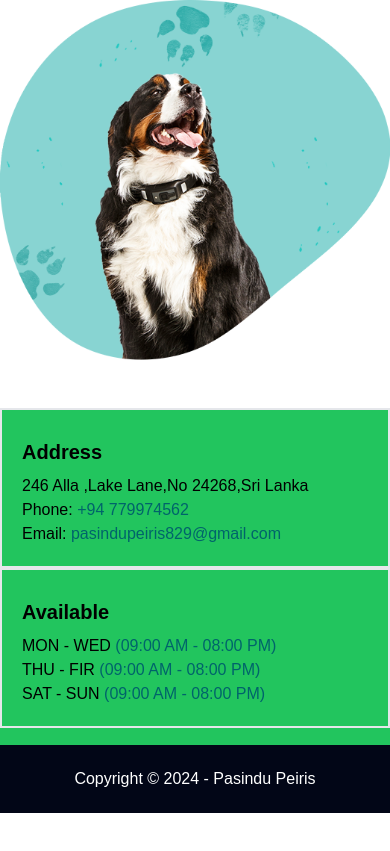
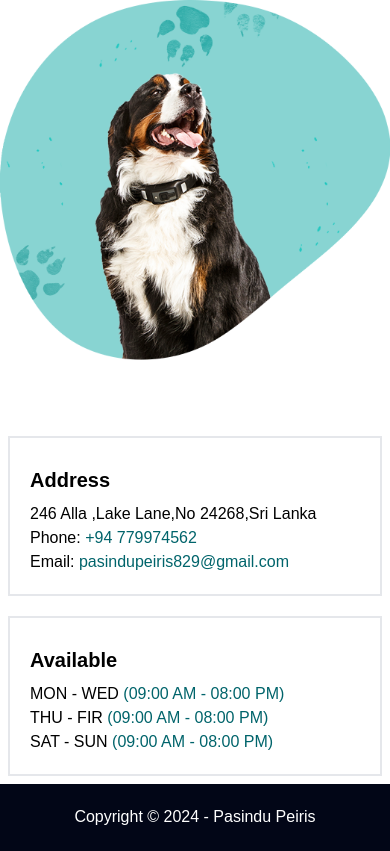
Before and after one commit to Pasindu-Peiris/tailwind-css-mobile-responsive, a React (Create React App) app in the folder client/: page / in a window 390 px wide. Shown: the part 3814-4665 px from the top of the page. Before the commit the page ends 4627 px from the top, so only its background shows below. Built offline with nearby package versions, Linux system fonts and the light colour scheme.

Commit message:
Update Homesection6.jsx

```diff
--- a/client/src/pages/Homesection6.jsx
+++ b/client/src/pages/Homesection6.jsx
@@ -2,9 +2,9 @@ import React from 'react'
 
 const Homesection6 = () => {
   return (
-    <div className=' w-[100%] h-[40vh] md:h-[auto] sm:h-[auto] sm:mb-10 sm:mt-12 xsm:bg-green-500 md:mb-5 xsm:mt-12 xl:flex md:grid xl:flex-row  md:flex-col sm:grid sm:flex-col md:gap-4 sm:gap-4 justify-center items-center '>
+    <div className=' w-[100%] h-[40vh] md:h-[auto] sm:h-[auto] sm:p-2 xsm:p-2 xsm:h-[auto] sm:mb-10 sm:mt-12 xsm:gap-5 xsm:gid xsm:flex-col md:mb-5 xsm:mt-12 xl:flex md:grid xl:flex-row  md:flex-col sm:grid sm:flex-col md:gap-4 sm:gap-4 justify-center items-center '>
 
-        <div className="box-1 p-5 border-2 border-gray-200 w-[400px] sm:w-[100%] xsm:w-[100%] h-[auto] xl:mx-5 ">
+        <div className="box-1 p-5 border-2 border-gray-200 w-[400px] sm:w-[100%] xsm:w-[100%] h-[auto] xl:mx-5 xsm:my-5">
             <p className=' font-semibold my-2 text-xl'>Address</p>
             <p>246 Alla ,Lake Lane,No 24268,Sri Lanka</p>
             <p>Phone: <span className=' text-[#00646b]'>+94 779974562</span></p>
```
